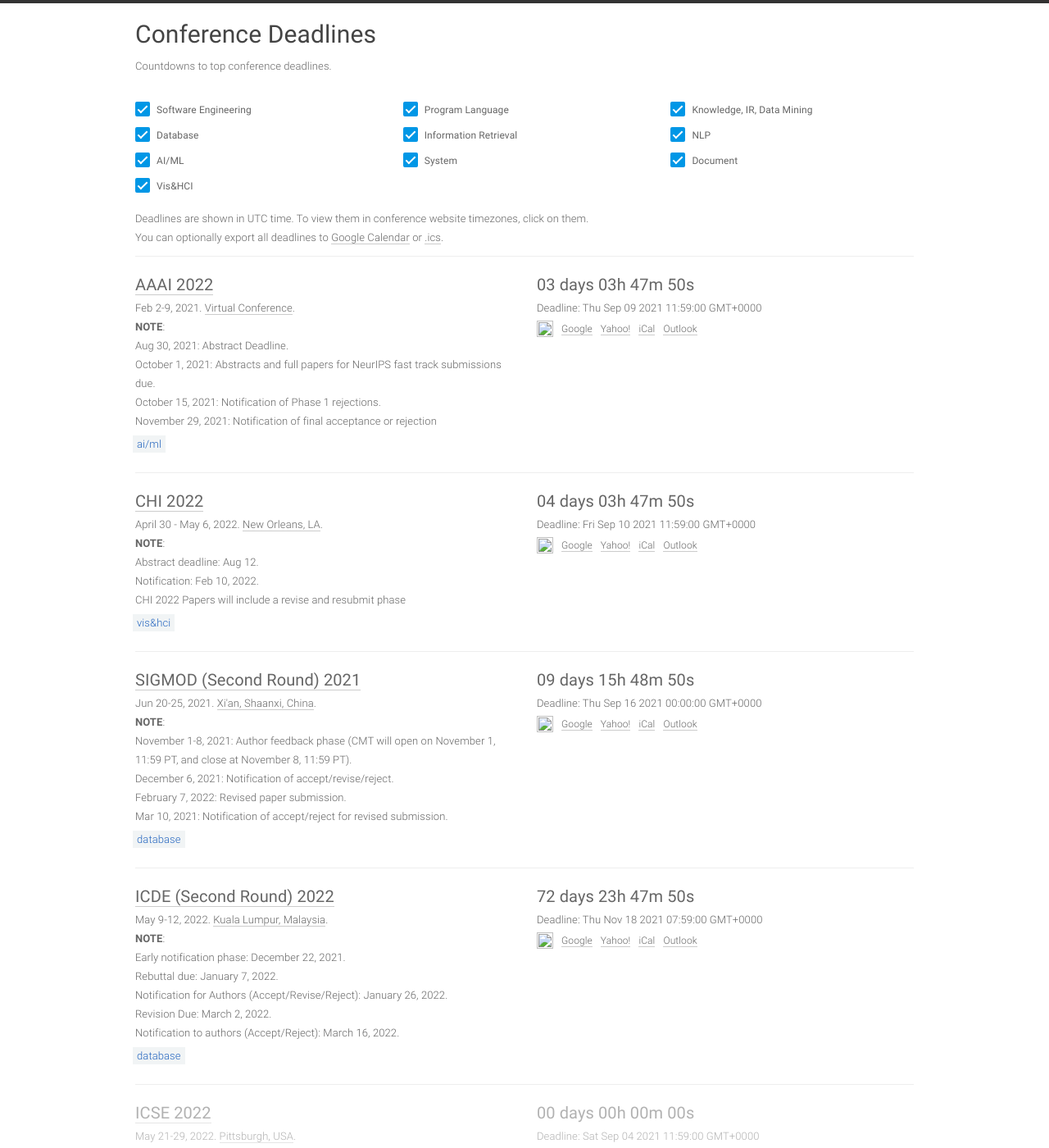
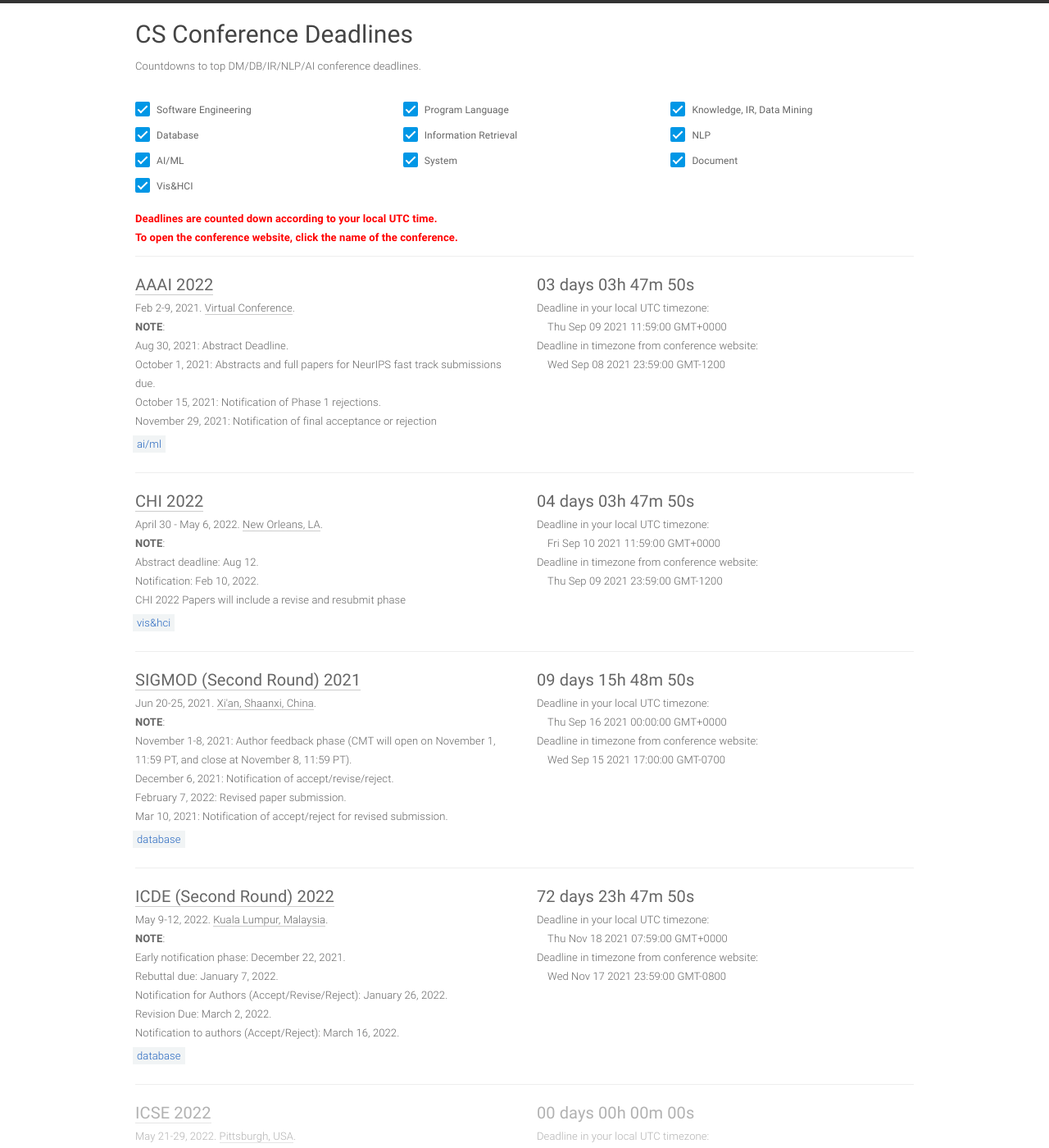
Before and after one commit to YanlinWang/DDL_netlify, a Jekyll site: the page built from index.html, in a window 1280 px wide and 1400 px high. Shown: the whole window at 82% size. Built offline with Jekyll 4.4.1, drawn with Linux system fonts in a browser that asks for light colours; some of the changed text lies outside the part shown.

Commit message:
update template

```diff
--- a/_config.yml
+++ b/_config.yml
@@ -1,11 +1,11 @@
-title: Conference Deadlines
+title: CS Conference Deadlines
 # email:
-description: Countdowns to top conference deadlines
-author: Yanlin Wang
+description: Countdowns to top DM/DB/IR/NLP/AI conference deadlines
+author: Hui Li
 
-url: "https://yanlinwang.github.io/DDL"
-domain: "https://yanlinwang.github.io/DDL"
-baseurl: "/DDL"
+
+domain: ""
+baseurl: ""
 
 # twitter_username:
 # twitter_hashtag:
--- a/_layouts/home.html
+++ b/_layouts/home.html
@@ -57,15 +57,10 @@
             </div>
             <div class="row">
               <div class="meta col-xs-12">
-                <span class="local-timezone-hide">
-                  Deadlines are shown in <span class="local-timezone">America/New_York</span> time.
-                  To view them in conference website timezones, click on them.
+                <span class="local-timezone-hide" style="color:red;font-weight:bold;">
+                  Deadlines are counted down according to your local <span class="local-timezone">America/New_York</span> time.<br>
+                  To open the conference website, click the name of the conference.
                 </span>
-              </div>
-              <div class="meta col-xs-12">
-                You can optionally export all deadlines to
-                <a href="https://calendar.google.com/calendar/r?cid={{ site.url }}/deadlines.ics">Google Calendar</a> or
-                <a href="{{ site.baseurl }}/deadlines.ics">.ics</a>.
               </div>
             </div>
         </div>
@@ -75,7 +70,7 @@
           <div id="{{conf.id}}" class="ConfItem {% for sub in conf.sub %} {{sub}}-conf {% endfor %}">
             <div class="row conf-row">
                 <div class="col-xs-5 col-sm-6">
-                    <a class="conf-title" href="{{ site.baseurl }}/conference?id={{ conf.id }}" target="_blank">{{conf.title}} {{conf.year}}</a>
+                    <a class="conf-title" href="{{conf.link}}" target="_blank">{{conf.title}} {{conf.year}}</a>
                 </div>
                 <div class="col-xs-7 col-sm-6">
                   <span class="timer"></span>
@@ -101,16 +96,20 @@
               </div>
               <div class="col-xs-12 col-sm-6">
                 <div class="deadline">
-                  <div>Deadline:
-                    <span class="deadline-time"></span>
+                  <div>
+                    Deadline in your local <span class="local-timezone">America/New_York</span> timezone:<br>
+                    &nbsp;&nbsp;&nbsp;&nbsp;<span class="deadline-local-time"></span>
+                  </div>
+                  <div>
+                    Deadline in timezone from conference website:<br>
+                    &nbsp;&nbsp;&nbsp;&nbsp;<span class="deadline-time"></span>
                   </div>
                 </div>
-                <div class="calendar"></div>
               </div>
             </div>
             <div class="row">
                 {% for sub in conf.sub %}
-                <span title="Click to only show {{sub}} conferences" data-sub="{{sub}}" class="conf-sub" id="{{sub}}"></span>
+                <span title="Click to only show {{sub}} conferences" data-sub="{{sub}}" class="conf-sub {{sub}}-tag"></span>
                 {% endfor %}
             </div>
             <hr>
@@ -172,10 +170,11 @@
         }
         {% for conf in site.data.conferences %}
         {% for sub in conf.sub %}
-        $('#{{conf.id}} #{{sub}}').html(sub2name["{{sub}}"].toLocaleLowerCase());
+        $('#{{conf.id}} .{{sub}}-tag').html(sub2name["{{sub}}"].toLocaleLowerCase());
         {% endfor %}
         {% if conf.deadline == "TBA" %}
           $('#{{conf.id}} .timer').html("TBA");
+          $('#{{conf.id}} .deadline-local-time').html("TBA");
           $('#{{conf.id}} .deadline-time').html("TBA");
         {% else %}
           // adjust date according to deadline timezone
@@ -187,35 +186,16 @@
             $(this).html(event.strftime('%D days %Hh %Mm %Ss'));
           });
 
+          $('#{{conf.id}} .deadline-time').html(confDate.toString());
+
           // convert deadline to local timezone
           try {
             var localConfDate = moment.tz(confDate, local_timezone);
-            $('#{{conf.id}} .deadline-time').html(localConfDate.toString());
+            $('#{{conf.id}} .deadline-local-time').html(localConfDate.toString());
           }
           catch(err) {
             console.log("Error converting to local timezone.");
           }
-
-          // add calendar button
-          var myCalendar = createCalendar({
-            options: {
-              class: 'calendar-obj',
-
-              // You can pass an ID. If you don't, one will be generated for you
-              id: '{{conf.id}}'
-            },
-            data: {
-              // Event title
-              title: '{{conf.title}} {{conf.year}} deadline',
-
-              // Event start date
-              start: confDate.toDate(), // new Date('June 15, 2013 19:00'),
-
-              // Event duration
-              duration: 60,
-            }
-          });
-          document.querySelector('#{{conf.id}} .calendar').appendChild(myCalendar);
 
           // check if date has passed, add 'past' class to it
           var today = moment();
@@ -269,7 +249,7 @@
           }
         }
         store.set('{{ site.domain }}', subs);
-        window.history.pushState('', '', '{{ site.baseurl }}/?sub=' + subs.join());
+        window.history.pushState('', '', '/?sub=' + subs.join());
 
         // Event handler on checkbox change
         $('form :checkbox').change(function(e) {
@@ -293,7 +273,7 @@
           }
           console.log(subs);
           store.set('{{ site.domain }}', subs);
-          window.history.pushState('', '', '{{ site.baseurl }}/?sub=' + subs.join());
+          window.history.pushState('', '', '/?sub=' + subs.join());
         });
 
         // Event handler on sub click
@@ -310,7 +290,7 @@
           subs = [csub];
           console.log(subs);
           store.set('{{ site.domain }}', subs);
-          window.history.pushState('', '', '{{ site.baseurl }}/?sub=' + subs.join());
+          window.history.pushState('', '', '/?sub=' + subs.join());
         });
     });
     <!-- Google analytics -->
--- a/_pages/conference.html
+++ b/_pages/conference.html
@@ -75,7 +75,7 @@ permalink:  /conference/
           <div class="row">
             <div class="col-xs-12" style="text-align: center;">
               This website is maintained by Yanlin Wang.<br>
-              Original Designer: <a href="https://github.com/abhshkdz/ai-deadlines" target="_blank">Abhishek Das</a>. Modified by <a href="https://github.com/Hui-Li/ConferenceDDL" target="_blank">Hui Li</a>.
+              Original Designer: <a href="https://github.com/abhshkdz/ai-deadlines" target="_blank">Abhishek Das</a>. Modified by <a href="https://github.com/YanlinWang/DDL" target="_blank">Yanlin Wang</a>.
             </div>
           </div>
         </footer>
--- /dev/null
+++ b/robots.txt
@@ -0,0 +1,6 @@
+#hexo robots.txt
+User-agent: *
+
+Allow: /
+
+Sitemap: https://cddl.lihui.info/sitemap.xml
```
Also changed, not shown: other parts of _layouts/home.html (+1 -2 lines), sitemap.xml (added, +11 -0 lines), Description.png, README.md, static/js/ouical.min.js, 1 other file.
